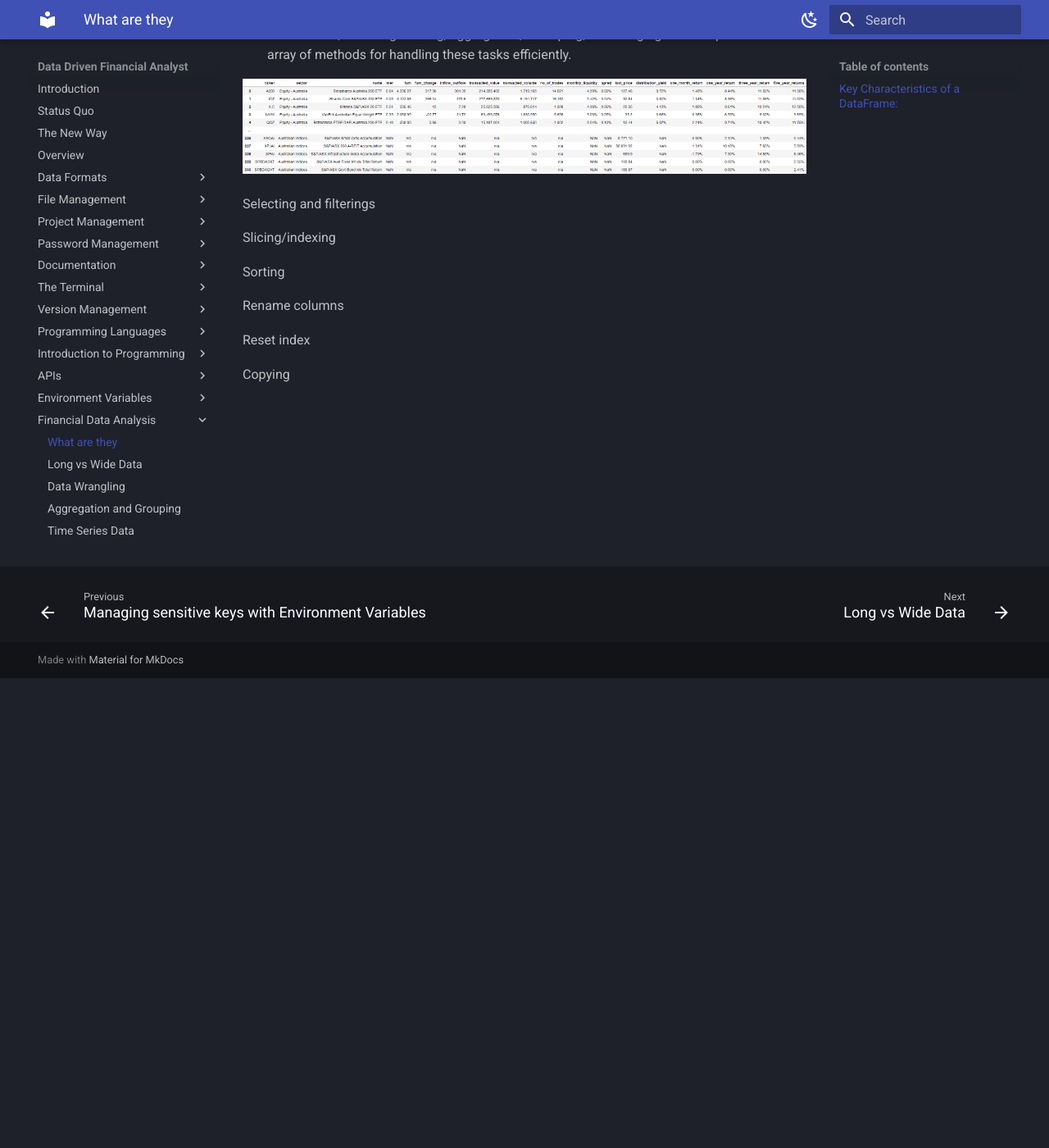
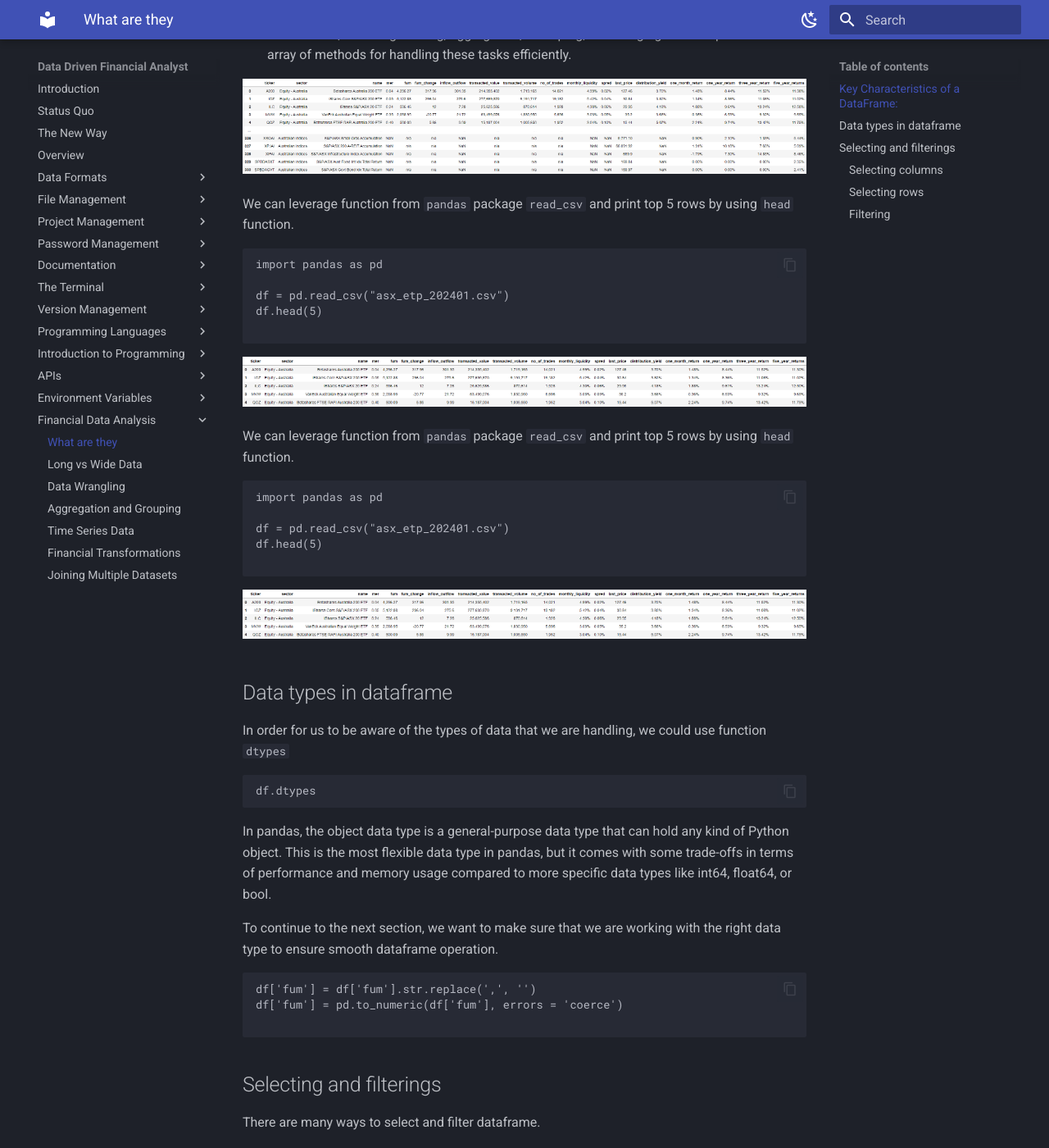
Before and after one commit to mike-whypred/financial-data-analysis, an MkDocs documentation site: the page built from docs/Financial Data Analysis/Dataframes.md, in a window 1280 px wide and 1400 px high, scrolled down 573 px. Shown: the whole window at 82% size. Built offline with MkDocs 1.6.1 and Material for MkDocs 9.7.7, drawn with Linux system fonts in a browser that asks for light colours; some of the changed text lies outside the part shown.

Commit message:
adding new stuff

````diff
--- a/docs/Financial Data Analysis/Dataframes.md
+++ b/docs/Financial Data Analysis/Dataframes.md
@@ -11,8 +11,92 @@
 
 ![data frame sceenshot](../Financial%20Data%20Analysis/asset/Dataframes/1.png)
 
+We can leverage function from `pandas` package `read_csv` and print top 5 rows by using `head` function.
 
-Selecting and filterings
+```
+import pandas as pd
+
+df = pd.read_csv("asx_etp_202401.csv")
+df.head(5)
+
+```
+![top 5 sceenshot](../Financial%20Data%20Analysis/asset/Dataframes/top5.png)
+
+We can leverage function from `pandas` package `read_csv` and print top 5 rows by using `head` function.
+
+```
+import pandas as pd
+
+df = pd.read_csv("asx_etp_202401.csv")
+df.head(5)
+
+```
+
+![top 5 sceenshot](../Financial%20Data%20Analysis/asset/Dataframes/top5.png)
+
+## Data types in dataframe
+
+In order for us to be aware of the types of data that we are handling, we could use function `dtypes`
+
+```
+df.dtypes
+```
+
+In pandas, the object data type is a general-purpose data type that can hold any kind of Python object. This is the most flexible data type in pandas, but it comes with some trade-offs in terms of performance and memory usage compared to more specific data types like int64, float64, or bool.
+
+To continue to the next section, we want to make sure that we are working with the right data type to ensure smooth dataframe operation.
+
+```
+df['fum'] = df['fum'].str.replace(',', '')
+df['fum'] = pd.to_numeric(df['fum'], errors = 'coerce')
+
+```
+
+## Selecting and filterings
+
+There are many ways to select and filter dataframe.
+
+### Selecting columns
+
+Let's start with selecting a subset of data that we want from the dataframe. From the dataset, let's grab the top 5 ticker. Further, we can also access multiple columns by passing a list. Let's grab top 5 tickers and their respective name
+
+```
+df['ticker'].head(5)
+df[['ticker','name']].head(5)
+```
+### Selecting rows
+
+To select rows, we can use loc, iloc, and slice
+
+```
+df.loc[0]
+df.iloc[0]
+df[0:5]
+```
+
+### Filtering
+
+We will discuss the three most common ways filter dataframes.
+
+1. Query
+
+Similar to syntax in SQL or function FILTER in Excel, we can use `query` function from `pandas`.
+
+Let's do two different examples. First example, we will sector to only include "Equity - Australia".
+Second, we will filter the result to have FUM more than 4b.
+
+```
+df.query('sector == "Equity - Australia"')
+
+min_fum = 4000
+df.query('sector == "Equity - Australia" and fum > @min_fum')
+```
+
+2. Dataframe way
+
+3. loc function
+
+There are many ways to select and filter dataframe. We will discuss the three most common ways to select and filter dataframe
 
 Slicing/indexing
 
--- a/docs/Financial Data Analysis/asset/Dataframes/main.py
+++ b/docs/Financial Data Analysis/asset/Dataframes/main.py
@@ -4,3 +4,5 @@
 df = pd.read_csv("asx_etp_202401.csv")
 dfi.export(df, '1.png'
            ,max_rows = 10)
+
+df
````
Also changed, not shown: docs/Financial Data Analysis/asset/Dataframes/main.ipynb (added), docs/Financial Data Analysis/asset/Dataframes/top5.png (added).
